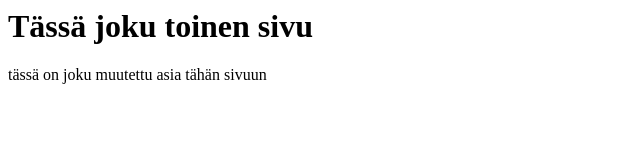
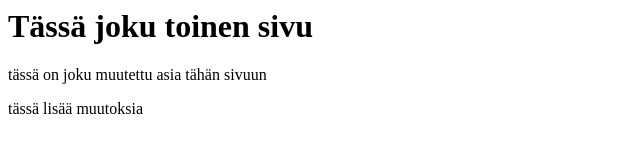
Before and after one commit to viivipee/Vaalikone, a plain HTML site: page newfile.html in a window 1280 px wide. Shown: the whole page, without its empty margins (0-640 px from the left). Drawn offline with Linux system fonts and the light colour scheme.

Commit message:
Update newfile.html

```diff
--- a/newfile.html
+++ b/newfile.html
@@ -3,5 +3,6 @@
 <body>
 <h1>Tässä joku toinen sivu</h1>
   <p> tässä on joku muutettu asia tähän sivuun </p>
+  <p> tässä lisää muutoksia </p>
 </body>
 </html>
```
